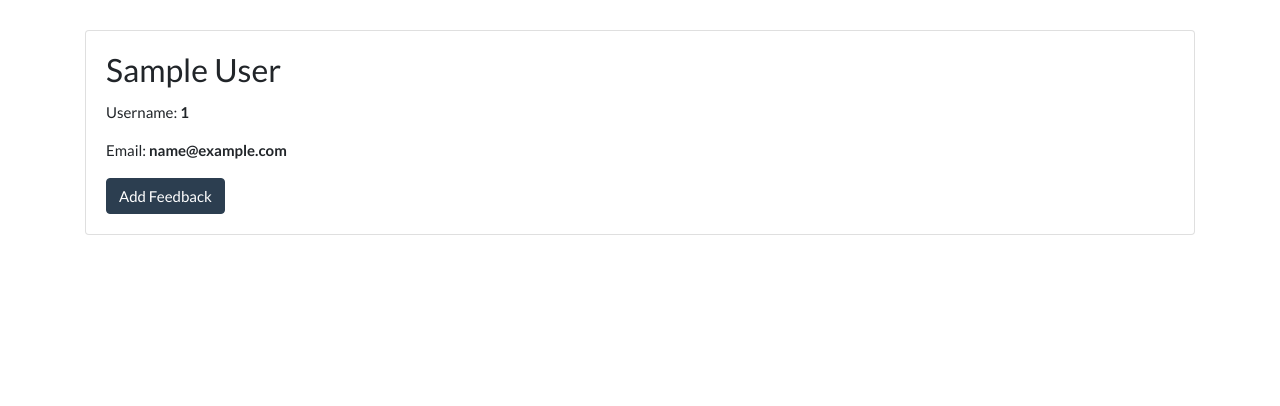
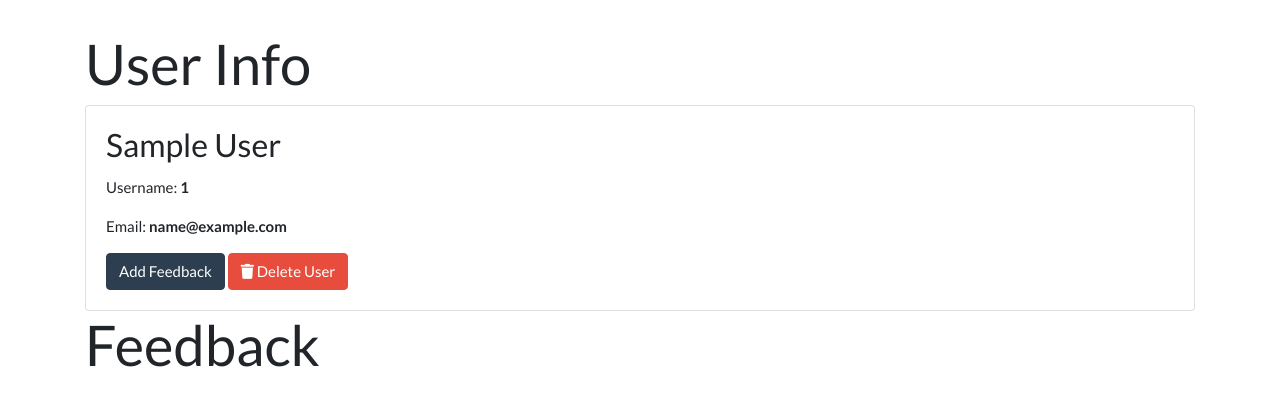
Before and after one commit to haikubandit/flask-feedback, a Flask app: template templates/users/user.html in a window 1280 px wide. Shown: the part 71-477 px from the top of the page. Run offline with Flask 2, Linux system fonts and the light colour scheme; the template is opened without the code that fills it: values that come from a table or form of the project are taken from there, others are empty; the visitor is signed in with stand-in values (Sample User, id 1); data comes from the database, SQL or seed files in the repository; some libraries are stand-ins or nearby versions.

Commit message:
Feedback forms and edit route setup, updating edit route

```diff
--- a/app.py
+++ b/app.py
@@ -1,7 +1,7 @@
 from flask import Flask, render_template, redirect, session, flash
 from flask_debugtoolbar import DebugToolbarExtension
 from models import connect_db, db, User, Feedback
-from forms import UserRegisterForm, UserLoginForm
+from forms import UserRegisterForm, UserLoginForm, FeedbackForm, DeleteForm
 from werkzeug.exceptions import Unauthorized
 
 
@@ -45,7 +45,8 @@ def user_page(username):
         flash("Please login first!", "danger")
         return redirect('/')
     user = User.query.get_or_404(username)
-    return render_template('users/user.html', user=user)
+    form = DeleteForm()
+    return render_template('users/user.html', user=user, form=form)
 
 
 @app.route('/register', methods=['GET', 'POST'])
@@ -109,7 +110,45 @@ def delete_user(username):
 
 ########## Feedback Routes #################
 
-# @app.route('/users/<username>')
-# def user_page(username):
-#     user = User.query.get_or_404(username)
-#     return render_template('users/user.html', user=user)
+@app.route('/users/<username>/feedback/add', methods=['GET', 'POST'])
+def add_feedback(username):
+    """ Add feedback for user """
+
+    if "username" not in session or username != session['username']:
+        raise Unauthorized()
+
+    form = FeedbackForm()
+    if form.validate_on_submit():
+        title = form.title.data
+        content = form.content.data
+
+        new_feedback = Feedback(title=title, content=content, username=username)
+        db.session.add(new_feedback)
+        db.session.commit()
+
+        flash('New Feedback Added!', "success")
+        return redirect(f"/users/{username}")
+
+    return render_template(f"feedback/add.html", username=username, form=form)
+
+
+@app.route('/feedback/<feedback_id>/update', methods=["GET", "POST"])
+def edit_feedback(feedback_id):
+    """Edit User Feedback"""
+
+    feedback = Feedback.query.get_or_404(feedback_id)
+
+    if "username" not in session or feedback.username != session['username']:
+        raise Unauthorized()
+
+    form = FeedbackForm()
+
+    if form.validate_on_submit():
+        feedback.title = form.title.data
+        feedback.content = form.content.data
+
+        db.session.commit()
+        flash("Feedback Updated!", "success")
+        return redirect(f"/users/{feedback.username}")
+
+    return render_template(f"feedback/edit.html", feedback=feedback, form=form)
--- a/forms.py
+++ b/forms.py
@@ -1,7 +1,7 @@
 from flask_wtf import FlaskForm
 from wtforms import StringField, PasswordField
 from wtforms.fields.html5 import EmailField
-from wtforms.validators import InputRequired
+from wtforms.validators import InputRequired, Length
 
 
 class UserRegisterForm(FlaskForm):
@@ -11,6 +11,18 @@ class UserRegisterForm(FlaskForm):
     first_name = StringField("First Name", validators=[InputRequired()])
     last_name = StringField("Last Name", validators=[InputRequired()])
 
+
 class UserLoginForm(FlaskForm):
     username = StringField("Username", validators=[InputRequired()])
     password = PasswordField("Password", validators=[InputRequired()])
+
+
+class FeedbackForm(FlaskForm):
+    """Add feedback form."""
+
+    title = StringField("Title", validators=[InputRequired(), Length(max=100)])
+    content = StringField("Content", validators=[InputRequired()])
+
+
+class DeleteForm(FlaskForm):
+    """Delete form -- this form is intentionally blank."""
--- a/templates/feedback/add.html
+++ b/templates/feedback/add.html
@@ -2,7 +2,7 @@
 
 {% block content %}
 
-<h1 class="display-1">Add Feedback</h1>
+<h1 class="display-4">Add Feedback for {{username}}</h1>
 
 <form method="POST">
 
--- a/templates/users/user.html
+++ b/templates/users/user.html
@@ -3,26 +3,44 @@
 {% block content %}
 
 <div id="user">
+    <h3 class="display-4">User Info</h3>
     <div class="card">
         <div class="card-body">
             <h3 class="card-title">{{user.full_name}}</h3>
             <p class="card-text">Username: <b>{{user.username}}</b></p>
             <p class="card-text">Email: <b>{{user.email}}</b></p>
-            <a href="#" class="btn btn-primary">Add Feedback</a>
+            <form action="/users/{{user.username}}/delete" method="post">
+                <a href="/users/{{user.username}}/feedback/add" class="btn btn-primary">Add Feedback</a>
+                <button class="btn btn-danger" type="submit"><i class="fas fa-trash"></i> Delete User</button>
+            </form>
         </div>
     </div>
 </div>
 
-<!-- <div id="feedback">
-    <div class="card">
+<div id="feedback">
+    <h3 class="display-4">Feedback</h3>
+    {% for feedback in user.post %}
+    <div class="my-2 card">
         <div class="card-body">
-            <h3 class="card-title">{{user.full_name}}</h3>
-            <p class="card-text">Username: <b>{{user.username}}</b></p>
-            <p class="card-text">Email: <b>{{user.email}}</b></p>
+            <h3 class="card-title">{{feedback.title}}</h3>
+            <p class="card-text">{{feedback.content}}</p>
+            <form>
+                {{form.hidden_tag()}}
+                <button class="btn btn-info"
+                        formmethod="GET"
+                        formaction="/feedback/{{ feedback.id }}/update">
+                        <i class="fas fa-pencil-alt"></i>
+                </button>
+                <button class="btn btn-danger"
+                        formmethod="POST"
+                        formaction="/feedback/{{ feedback.id }}/delete">
+                        <i class="fas fa-trash"></i>
+                </button>
+              </form>
         </div>
     </div>
-</div> -->
-<h1 class="display-3"></h1>
+    {% endfor %}
+</div>
 
 
 
```
Also changed, not shown: templates/feedback/edit.html (added, +38 -0 lines).
